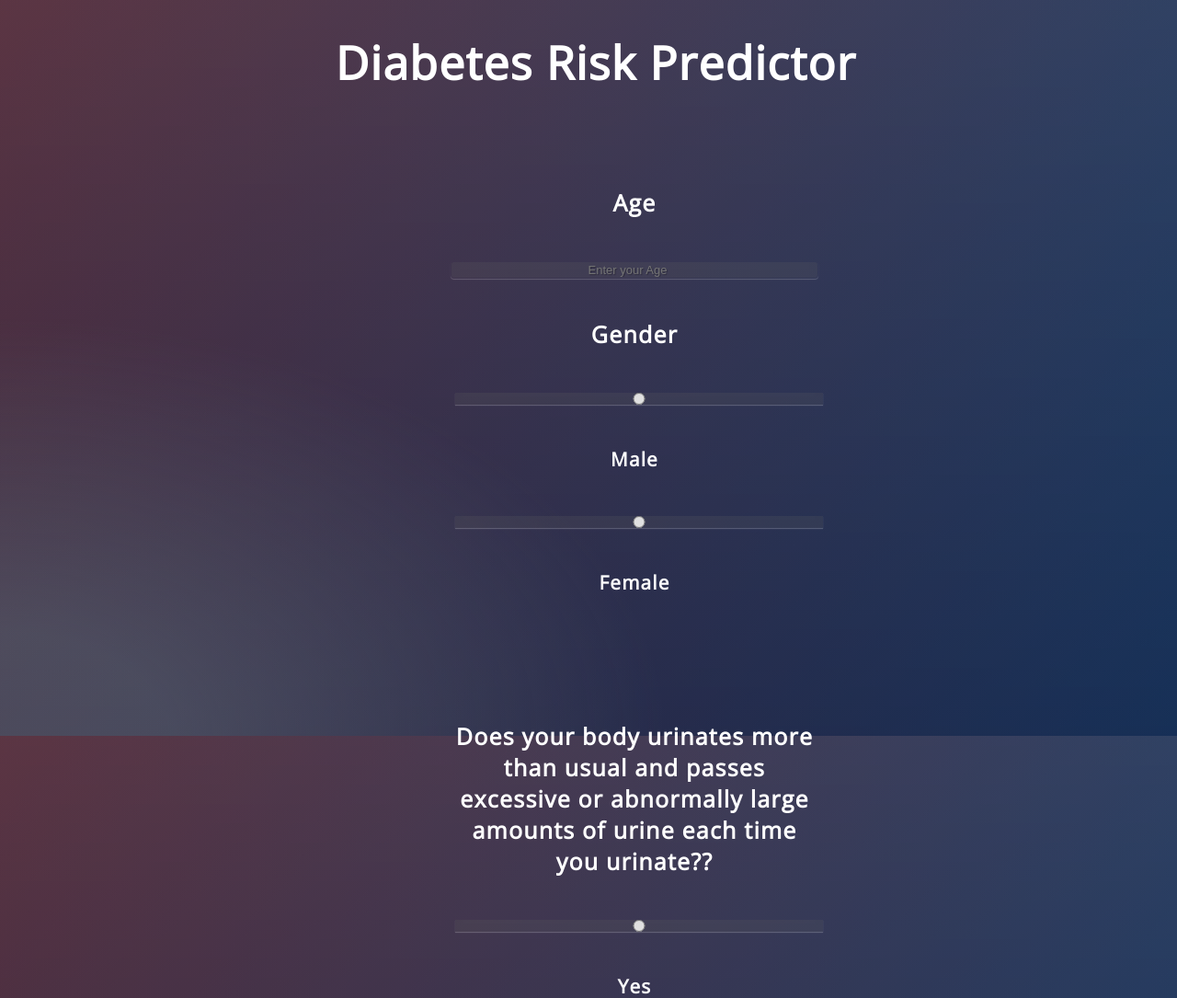
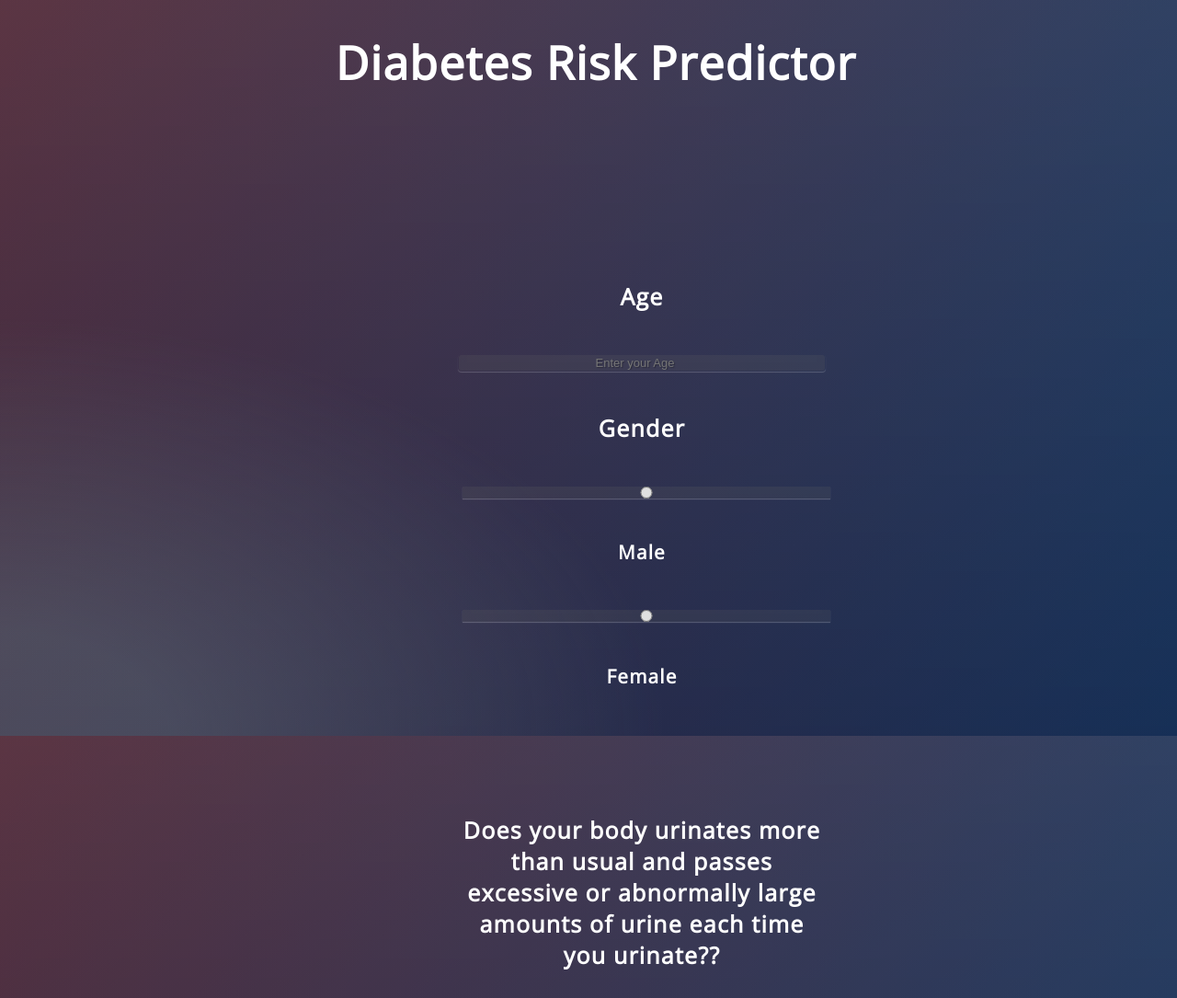
Before and after one commit to Munees11/Early-Stage-Diabetes-Risk-Predictor, a Flask app: page / in a window 1280 px wide. Shown: the top 1085 px of the page at 92% size. Run offline with Flask 2, Linux system fonts and the light colour scheme; parts of the project's set-up code (start-up, migrations or seed data) failed here and were passed over.

Commit message:
Update style.css

```diff
--- a/static/css/style.css
+++ b/static/css/style.css
@@ -11,7 +11,7 @@
 
 * { -webkit-box-sizing:border-box; -moz-box-sizing:border-box; -ms-box-sizing:border-box; -o-box-sizing:border-box; box-sizing:border-box; }
 
-html { width: 100%; height:100%; overflow:hidden; }
+html { width: 100%; height:100%; overflow:auto; }
 
 body {
 	width: 100%;
@@ -22,6 +22,7 @@ body {
 	font-size: 25px;
 	text-align:center;
 	letter-spacing:1.2px;
+	position: relative;
 	background: -moz-radial-gradient(0% 100%, ellipse cover, rgba(104,128,138,.4) 10%,rgba(138,114,76,0) 40%),-moz-linear-gradient(top,  rgba(57,173,219,.25) 0%, rgba(42,60,87,.4) 100%), -moz-linear-gradient(-45deg,  #670d10 0%, #092756 100%);
 	background: -webkit-radial-gradient(0% 100%, ellipse cover, rgba(104,128,138,.4) 10%,rgba(138,114,76,0) 40%), -webkit-linear-gradient(top,  rgba(57,173,219,.25) 0%,rgba(42,60,87,.4) 100%), -webkit-linear-gradient(-45deg,  #670d10 0%,#092756 100%);
 	background: -o-radial-gradient(0% 100%, ellipse cover, rgba(104,128,138,.4) 10%,rgba(138,114,76,0) 40%), -o-linear-gradient(top,  rgba(57,173,219,.25) 0%,rgba(42,60,87,.4) 100%), -o-linear-gradient(-45deg,  #670d10 0%,#092756 100%);
@@ -31,7 +32,7 @@ body {
 
 }
 .login {
-	position: absolute;
+	position: relative;
 	top: 40%;
 	left: 50%;
 	margin: -150px 0 0 -150px;
```
